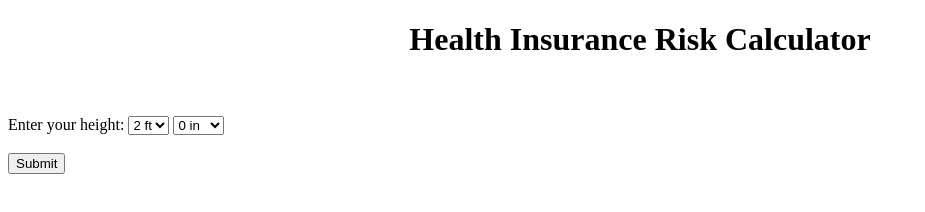
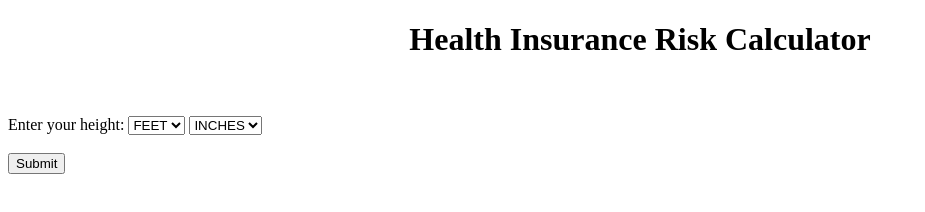
Before and after one commit to CPSC440-DeadPoetsScrumciety/HealthInsuranceRiskCalculatorClient, a website: page static/index.html in a window 1280 px wide. Shown: the whole page, without its empty margins (0-925 px from the left). Drawn offline with Linux system fonts and the light colour scheme.

Commit message:
added default values for drop down lists

```diff
--- a/static/index.html
+++ b/static/index.html
@@ -25,6 +25,7 @@
             <!-- height -->
             <label for="height">Enter your height:</label>
             <select name="heightFeet" id="heightFeet">
+                <option value="-1">FEET</option>
                 <option value="2">2 ft</option>
                 <option value="3">3 ft</option>
                 <option value="4">4 ft</option>
@@ -32,6 +33,7 @@
                 <option value="6">6 ft</option>
             </select>
             <select name="heightInches" id="heightInches">
+                <option value="-1">INCHES</option>
                 <option value="0">0 in</option>
                 <option value="1">1 in</option>
                 <option value="2">2 in</option>
```
